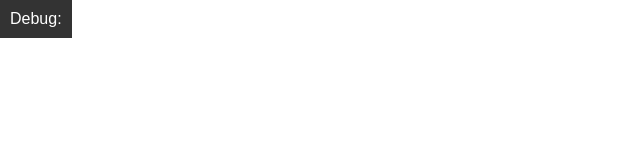
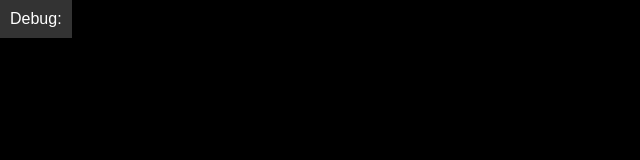
Before and after one commit to HansonBob/javascript1, a plain HTML site: page index.html in a window 1280 px wide. Shown: the whole page, without its empty margins (0-640 px from the left). Drawn offline with Linux system fonts and the light colour scheme.

Commit message:
DrawFrames.js Slits Maps.js

```diff
--- /dev/null
+++ b/core/js/DrawFrame.js
@@ -0,0 +1,33 @@
+function DrawFrame(container){
+    var container = container;
+    var winWidth = window.innerWidth;
+    var winHeight = window.innerHeight;
+    var newCanvas = document.createElement("canvas");
+
+    newCanvas.style.backgroundColor = "#000000";
+    newCanvas.style.display = "block";
+
+    container.appendChild(newCanvas);
+
+    this.getCanvas = function getCanvas(){
+        return newCanvas;
+    };
+
+    this.getDimension = function getDimension(){
+        return new Array(winWidth, winHeight);
+    };
+
+    this.setDimension = function setDimension(width, height){
+        if (typeof width!="undefined"
+            && typeof height!="undefined"
+        ) {
+            winWidth = width;
+            winHeight = height;
+        }
+
+        newCanvas.setAttribute("width", winWidth);
+        newCanvas.style.width = winWidth+"px";
+        newCanvas.setAttribute("height", winHeight);
+        newCanvas.style.height = winHeight+"px";
+    };
+}
--- a/core/js/Main.js
+++ b/core/js/Main.js
@@ -4,13 +4,14 @@ var MainLala = function(id){
     ) {
         var containerElement = document.getElementById(id);
         this.containerElement = containerElement;
-    } else {
-        alert("id not defined!");
-        return false;
     }
 
     this.getContainerElement = function(){
-        return this.containerElement;
+        if (typeof this.containerElement!="undefined") {
+            return this.containerElement;
+        } else {
+            return null;
+        }
     }
 
     this.loadScript = function(src, callback){
@@ -37,8 +38,10 @@ window.onload = function(){
     var Lala = new MainLala("container");
     Lala.loadScript("tests/test.js", callbackTestJs);
 
-    var Map = new LalaMap(Lala.getContainerElement());
-    Map.setContainerDimension();
+    var Canvas = new DrawFrame(Lala.getContainerElement());
+    Canvas.setDimension();
+
+    var Map = new LalaMap(Canvas.getCanvas());
 
     function callbackTestJs(){
         bla();
--- a/core/js/Map.js
+++ b/core/js/Map.js
@@ -1,35 +1,13 @@
-function LalaMap(container){
-    var MapContainer = container;
-    var winWidth = window.innerWidth;
-    var winHeight = window.innerHeight;
-
-    this.getWindowDimension = function getWindowDimension(){
-        return new Array(winWidth, winHeight);
-    };
-
-    this.setContainerDimension = function setContainerDimension(width, height){
-        if (typeof width!="undefined"
-            && typeof height!="undefined"
-        ) {
-            winWidth = width;
-            winHeight = height;
-        }
-
-        if (typeof container!="undefined") {
-            MapContainer.setAttribute("width", winWidth);
-            MapContainer.style.width = winWidth+"px";
-            MapContainer.setAttribute("height", winHeight);
-            MapContainer.style.height = winHeight+"px";
-        }
-    };
+function LalaMap(canvas){
+    var canvas = canvas;
 
     this.loadMap = function loadMap(mapFile, mapName, mapStart){
         if (typeof mapFile!="undefined"
             && typeof mapName!="undefined"
             && typeof mapStart!="undefined"
-            && typeof MapContainer!="undefined"
+            && typeof canvas!="undefined"
         ) {
-            var Lala = new MainLala(MapContainer);
+            var Lala = new MainLala();
             Lala.loadScript(mapFile, mapCallback);
 
             function mapCallback(){
--- a/css/main.css
+++ b/css/main.css
@@ -5,4 +5,5 @@
     padding:10px;
     position:absolute;
     top:0px;
+    z-index:2;
 }
--- a/index.html
+++ b/index.html
@@ -8,6 +8,7 @@
         <script type="text/javascript" src="core/js/Movement.js"></script>
         <script type="text/javascript" src="core/js/AnimationFrame.js"></script>
         <script type="text/javascript" src="core/js/Map.js"></script>
+        <script type="text/javascript" src="core/js/DrawFrame.js"></script>
         <script type="text/javascript" src="core/js/Main.js"></script>
 
         <script type="text/javascript" src="js/CustomSettings.js"></script>
```
Also changed, not shown: tests/Map.js (added, +40 -0 lines).
